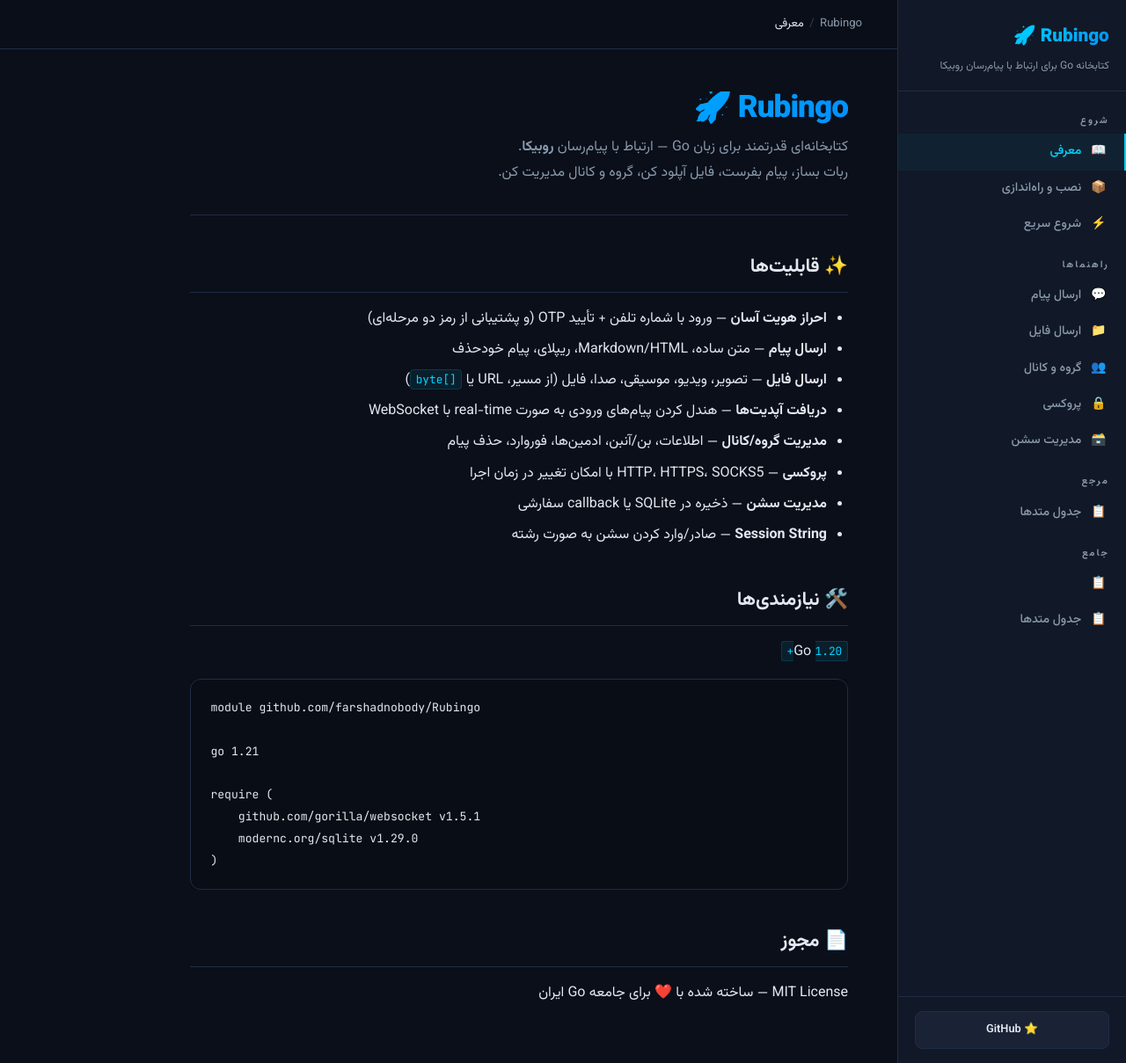
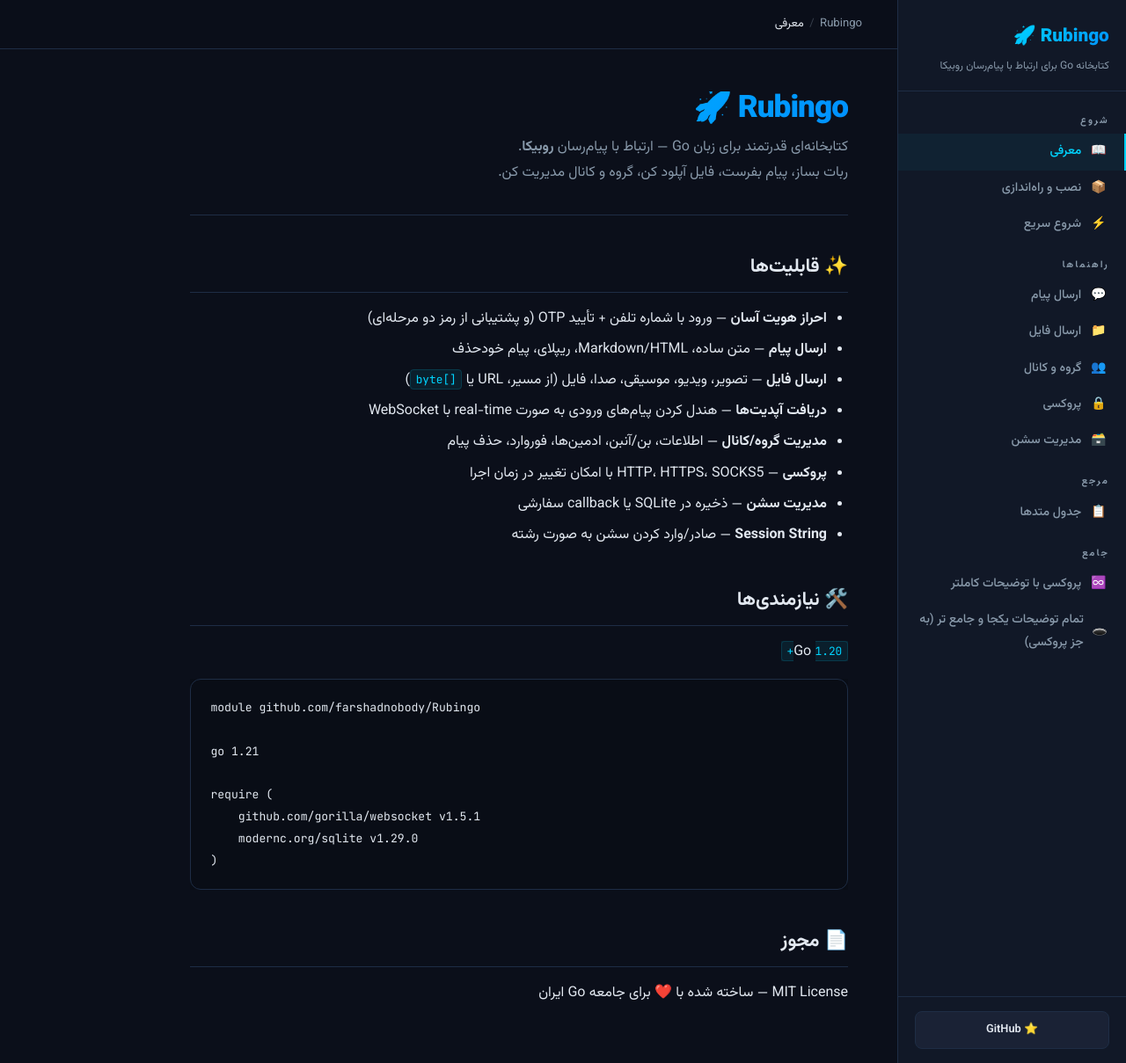
Before and after one commit to farshadnobody/Rubingo, a Jekyll site: the page built from index.md, in a window 1280 px wide and 1209 px high. Shown: the whole window at 88% size. Built offline with Jekyll 4.4.1, drawn with Linux system fonts in a browser that asks for light colours.

Commit message:
Update _config.yml

```diff
--- a/_config.yml
+++ b/_config.yml
@@ -50,9 +50,9 @@ nav:
         icon: 📋
   - title: جامع
     items:
-      - label:
-        url: /docs/methods/
-        icon: 📋
-      - label: جدول متدها
-        url: /docs/methods/
-        icon: 📋
+      - label: پروکسی با توضیحات کاملتر
+        url: /docs/proxyfullexplained/
+        icon: ♾️
+      - label: تمام توضیحات یکجا و جامع تر (به جز پروکسی)
+        url: /docs/readmegeneral/
+        icon: 🕳️
```
